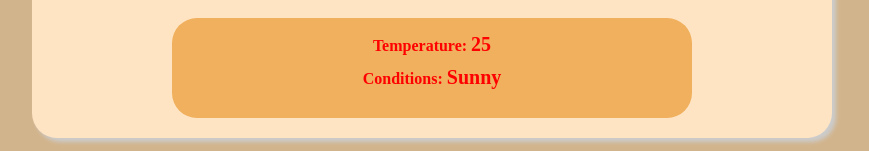
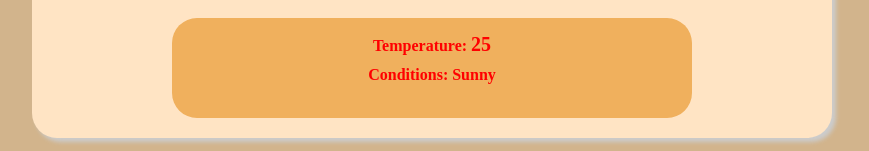
Before and after one commit to acciojob/conditional-weather-report-sachinrajbher15, a React app: page / in a window 1280 px wide. Shown: the part 170-321 px from the top of the page, without its empty margins (208-1077 px from the left). Built offline with nearby package versions, Linux system fonts and the light colour scheme.

Commit message:
Final Updates

```diff
--- a/src/components/WeatherDisplay.js
+++ b/src/components/WeatherDisplay.js
@@ -6,7 +6,7 @@ function WeatherDisplay({weather}) {
     return (
         <div>
             <p style={{color: temperatureColor}}>Temperature: <span>{Temperature}</span></p>
-            <p style={{color: temperatureColor}}>Conditions: <span>{Conditions}</span></p>
+            <p style={{color: temperatureColor}}>Conditions: {Conditions}</p>
         </div>
     )
 }
```
